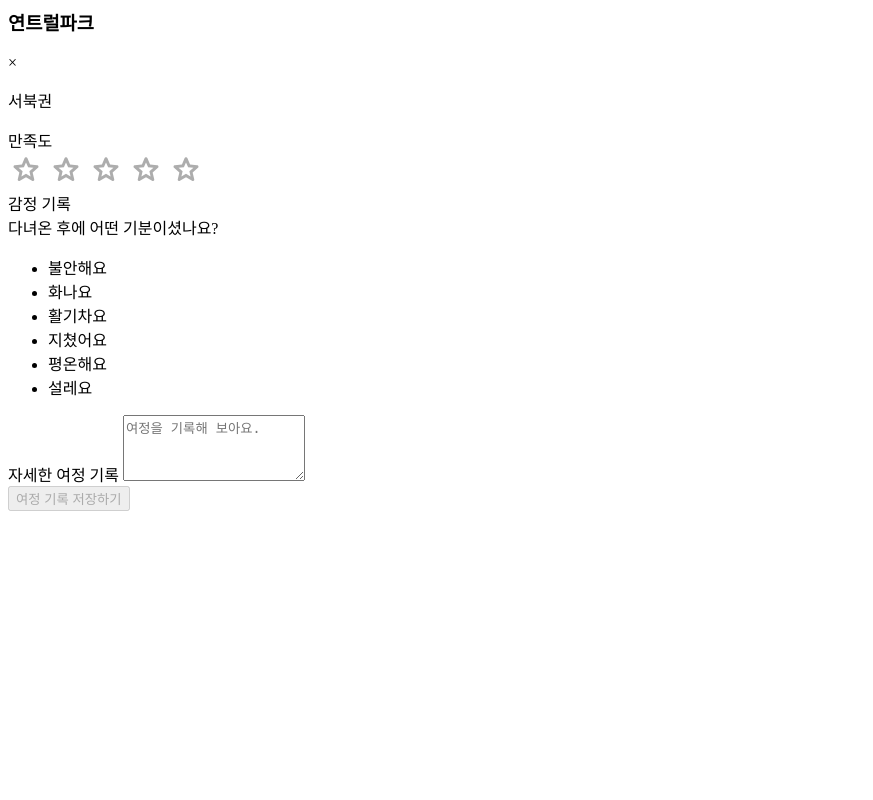
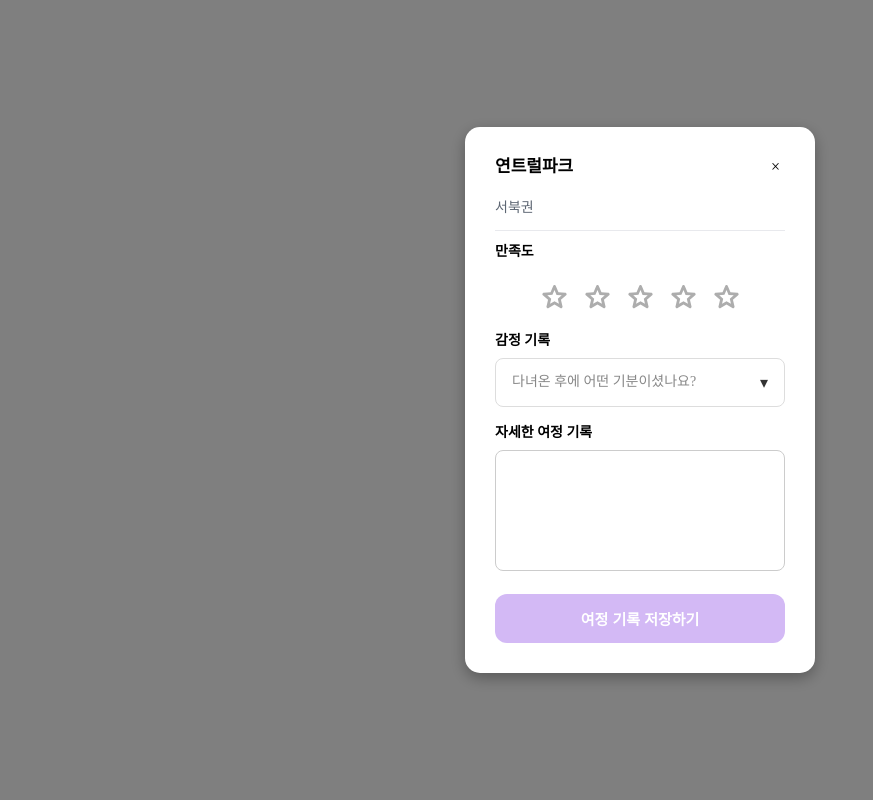
Before and after one commit to 2025-HERETHON/2025-herethon-4, a Django app: page /journeys/create-review/1/ in a window 1280 px wide. Shown: the whole page, without its empty margins (0-873 px from the left). Run offline with Django 5.2, Linux system fonts and the light colour scheme; a user stored in the database is signed in; data comes from the database, SQL or seed files in the repository; both versions use the stored data as it was after the commit.

Commit message:
양서윤 - 모달창

```diff
--- a/MoodyaProject/journeys/templates/journeys/create_place_review.html
+++ b/MoodyaProject/journeys/templates/journeys/create_place_review.html
@@ -46,31 +46,41 @@
     </form>
   </body>
 </html>
-{% endcomment %} {% load static %}
+{% comment %} {% endcomment %} {% load static %}
+<!DOCTYPE html>
+<html lang="ko">
+  <head>
+    <meta charset="UTF-8" />
+    <title>모달창</title>
+
+    <link
+      rel="stylesheet"
+      href="{% static 'assets/css/section/suggestCourse.css' %}"
+    />
+    <script src="{% static 'assets/js/modal.js' %}" defer></script>
+  </head>
+  <body>
     <div class="modal hidden" id="reviewModal">
       <div class="modal-content">
-    <div class="modal-header">
-      <h3 class="modal-title">{{ place.name }}</h3>
-      <span class="close-btn" aria-label="모달 닫기" onclick="closeModal()"
-        >&times;</span
-      >
-    </div>
-    <p class="region">{{ place.get_region_display }}</p>
-
         <form
           method="post"
           action="{% url 'journeys:create_place_review' place.id %}"
         >
           {% csrf_token %}
 
-      <!-- 만족도 -->
+          <div class="modal-header">
+            <h3 class="modal-title">{{ place.name }}</h3>
+            <span class="close-btn" onclick="closeModal()">&times;</span>
+          </div>
+          <p class="region">{{ place.get_region_display }}</p>
+
           <div class="rating-section">
             <div class="rating-label">만족도</div>
             <div class="stars">
               <input type="hidden" name="rating" id="rating" required />
               {% for i in "12345" %}
               <img
-            src="{% static 'img/star-outline2.svg' %}"
+                src="{% static 'assets/img/star-outline2.svg' %}"
                 alt="별{{ i }}"
                 class="star"
                 data-value="{{ forloop.counter }}"
@@ -79,29 +89,24 @@
             </div>
           </div>
 
-      <!-- 감정 기록 -->
           <div class="dropdown-section">
-        <label for="feeling-select" class="review-label">감정 기록</label>
+            <label class="review-label">감정 기록</label>
             <div class="dropdown">
-          <div class="dropdown-selected">다녀온 후에 어떤 기분이셨나요?</div>
+              <div class="dropdown-selected">
+                다녀온 후에 어떤 기분이셨나요?
+              </div>
               <ul class="dropdown-options hidden">
                 {% for value, display in emotion_choices %}
                 <li data-value="{{ value }}">{{ display }}</li>
                 {% endfor %}
               </ul>
-        </div>
               <input type="hidden" id="feeling" name="emotion" required />
             </div>
+          </div>
 
-      <!-- 여정 내용 -->
           <div class="review-section">
-        <label for="review-text" class="review-label">자세한 여정 기록</label>
-        <textarea
-          id="review-text"
-          name="comment"
-          placeholder="여정을 기록해 보아요."
-          rows="4"
-        ></textarea>
+            <label class="review-label">자세한 여정 기록</label>
+            <textarea id="review-text" name="comment" rows="4"></textarea>
           </div>
 
           <div class="modal-footer">
@@ -112,3 +117,5 @@
         </form>
       </div>
     </div>
+  </body>
+</html>
--- a/MoodyaProject/static/assets/css/section/suggestCourse.css
+++ b/MoodyaProject/static/assets/css/section/suggestCourse.css
@@ -373,6 +373,11 @@ header h2 {
   z-index: 999;
 } */
 
+/*
+.modal.hidden {
+  display: none;
+} */
+
 .modal {
   position: fixed;
   top: 0;
@@ -386,8 +391,221 @@ header h2 {
   z-index: 100;
 }
 
-.modal.hidden {
-  display: none;
+.modal-content {
+  background: white;
+  border-radius: 15px;
+  padding: 30px;
+  width: 80%;
+  max-width: 350px;
+  box-shadow: 0 5px 15px rgba(0, 0, 0, 0.3);
+  box-sizing: border-box;
+}
+
+.modal-content h3 {
+  line-height: 1.2;
+  font-size: 17px;
+  color: black;
+  font-weight: 600;
+  margin: 0 0 4px 0;
+}
+
+.modal-header {
+  display: flex;
+  justify-content: space-between;
+  align-items: center;
+  margin-right: -10px;
+}
+
+.close-btn {
+  float: right;
+  line-height: 1.2;
+  color: black;
+  width: 24px;
+  margin-top: -5px;
+  cursor: pointer;
+}
+
+.region {
+  line-height: 1.8;
+  color: #5d6673;
+  font-size: 14px;
+  font-weight: 500;
+  margin-bottom: 10px;
+}
+
+.rating-section {
+  border-top: 1px solid #e8e9ed;
+  padding-top: 10px;
+}
+
+.rating-label {
+  line-height: 1.6;
+  font-weight: 600;
+  color: black;
+  font-size: 14px;
+  margin-bottom: 8px;
+}
+
+.stars {
+  display: flex;
+  gap: 8px;
+  margin: 16px 0;
+  font-size: 28px;
+  justify-content: center;
+}
+
+.star {
+  transition: color 0.2s ease;
+  color: #ccc;
+  font-size: 28px;
+  width: 35px;
+  height: auto;
+  cursor: pointer;
+}
+
+.star:hover {
+  color: #facc15;
+}
+
+.dropdown {
+  position: relative;
+  border: 1px solid #ddd;
+  border-radius: 8px;
+  padding: 0px 16px;
+  cursor: pointer;
+  display: flex;
+  justify-content: space-between;
+  align-items: center;
+  height: 47px;
+  background-color: #fff;
+}
+
+.dropdown-selected {
+  flex-grow: 1; /* 텍스트가 너비를 다 차지하도록 */
+  font-size: 14px;
+  line-height: 1;
+  color: #888;
+  padding-left: 0px; /* 좌측 공백 제거 */
+  margin: 0; /* 혹시 모를 기본 마진 제거 */
+}
+
+.dropdown::after {
+  content: "▾";
+  font-size: 16px;
+  color: #333;
+}
+
+.dropdown-options {
+  position: absolute;
+  list-style-type: none;
+  /* width: 249px; */
+  top: 65%;
+  left: 0;
+  z-index: 10;
+  background-color: #fff;
+  border: 1px solid #ccc;
+  border-radius: 8px;
+  max-height: 0;
+  overflow: hidden;
+  /* transition: max-height 0.2s ease-in-out; */
+}
+
+.dropdown-options.hidden {
+  max-height: 0;
+  overflow: hidden;
+  border: none;
+}
+
+.dropdown-options.show {
+  max-height: 300px;
+  overflow: auto;
+  border: 1px solid #ccc;
+  width: 100%;
+  padding-left: 0;
+}
+
+.dropdown-options li {
+  padding: 10px;
+  border-bottom: 1px solid #eee;
+  line-height: 2;
+  font-size: 14px;
+  color: black;
+}
+
+.dropdown-options li.selected {
+  background-color: #f3e8ff;
+  color: #adadad;
+}
+
+.review-section {
+  width: 100%;
+  padding: 15px 0 0;
+  box-sizing: border-box;
+  margin-bottom: 20px;
+  line-height: 1;
+}
+
+.review-label {
+  display: block;
+  font-size: 14px;
+  font-weight: 600;
+  color: black;
+  margin-bottom: 6px;
+  line-height: 1.6;
+}
+
+#review-text {
+  width: 290px;
+  height: 121px;
+  padding: 10px;
+  font-size: 14px;
+  border: 1px solid #ccc;
+  border-radius: 8px;
+  resize: none;
+  box-sizing: border-box;
+  line-height: 1.5;
+}
+
+.modal-footer {
+  text-align: center;
+  height: 39px;
+  line-height: 1;
+  margin-bottom: 10px;
+}
+
+.submit-btn {
+  width: 100%;
+  padding: 14px;
+  font-size: 15px;
+  font-weight: 600;
+  border: none;
+  border-radius: 12px;
+  background-color: #d3b9f5;
+  color: white;
+  transition: background-color 0.3s ease;
+}
+
+.submit-btn.active {
+  background-color: #9334e9;
+  color: #fff;
+  cursor: pointer;
+}
+
+.submit-btn.active:hover {
+  background-color: #9334e9;
+}
+
+/* .modal {
+  position: fixed;
+  top: 0;
+  left: 0;
+  width: 100vw;
+  height: 100vh;
+  display: flex;
+  align-items: center;
+  justify-content: center;
+  background-color: rgba(0, 0, 0, 0.5);
+  z-index: 100;
 }
 
 .modal-content {
@@ -587,7 +805,7 @@ header h2 {
 
 .submit-btn.active:hover {
   background-color: #9334e9;
-}
+} */
 
 /* 바텀 네비게이션 바 */
 .bottom_nav {
--- a/myvenv/pyvenv.cfg
+++ b/myvenv/pyvenv.cfg
@@ -1,3 +1,5 @@
-home = C:\Users\rlaal\AppData\Local\Programs\Python\Python39
+home = C:\Users\admin\AppData\Local\Microsoft\WindowsApps\PythonSoftwareFoundation.Python.3.13_qbz5n2kfra8p0
 include-system-site-packages = false
-version = 3.9.13
+version = 3.13.5
+executable = C:\Users\admin\AppData\Local\Microsoft\WindowsApps\PythonSoftwareFoundation.Python.3.13_qbz5n2kfra8p0\python.exe
+command = C:\Users\admin\AppData\Local\Microsoft\WindowsApps\PythonSoftwareFoundation.Python.3.13_qbz5n2kfra8p0\python.exe -m venv C:\Users\admin\Desktop\login-signup-back\myvenv
```
Also changed, not shown: MoodyaProject/static/assets/js/modal.js (added, +180 -0 lines), MoodyaProject/db.sqlite3, 11 other files. Lines whose indentation alone changed are shown as unchanged.
